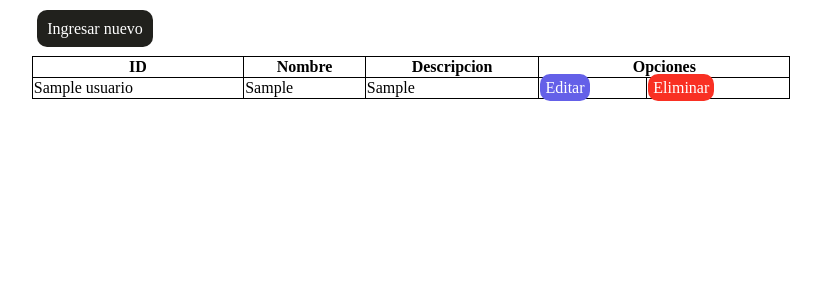
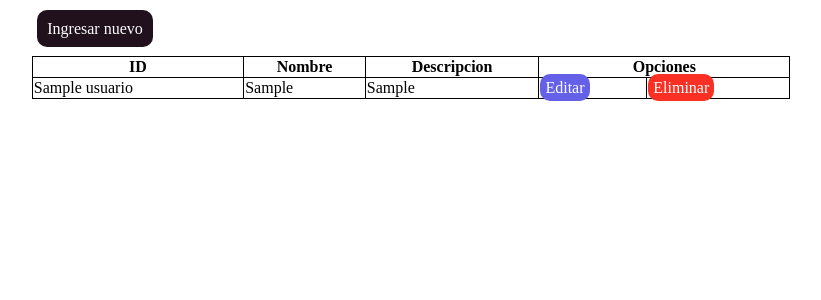
Before and after one commit to OscarCruzIRD41D/crudapw, a PHP site: page /vistas/usuarios/index.php in a window 1280 px wide. Shown: the part 107-407 px from the top of the page, without its empty margins (229-1050 px from the left). Run offline with PHP 8.4, Linux system fonts and the light colour scheme; tables that the repository leaves empty or names only in its code hold one stand-in row (values such as "Sample post").

Commit message:
se cambio el background pero no cambio nada xd

```diff
--- a/vistas/usuarios/estilos.css
+++ b/vistas/usuarios/estilos.css
@@ -11,7 +11,7 @@
 	text-align: center;
 }
 #anuevo{
-	background-color: #21211d;
+	background-color: #21111d;
   	color: #FFF;
   	padding: 10px;
   	border-radius: 10px;
```
